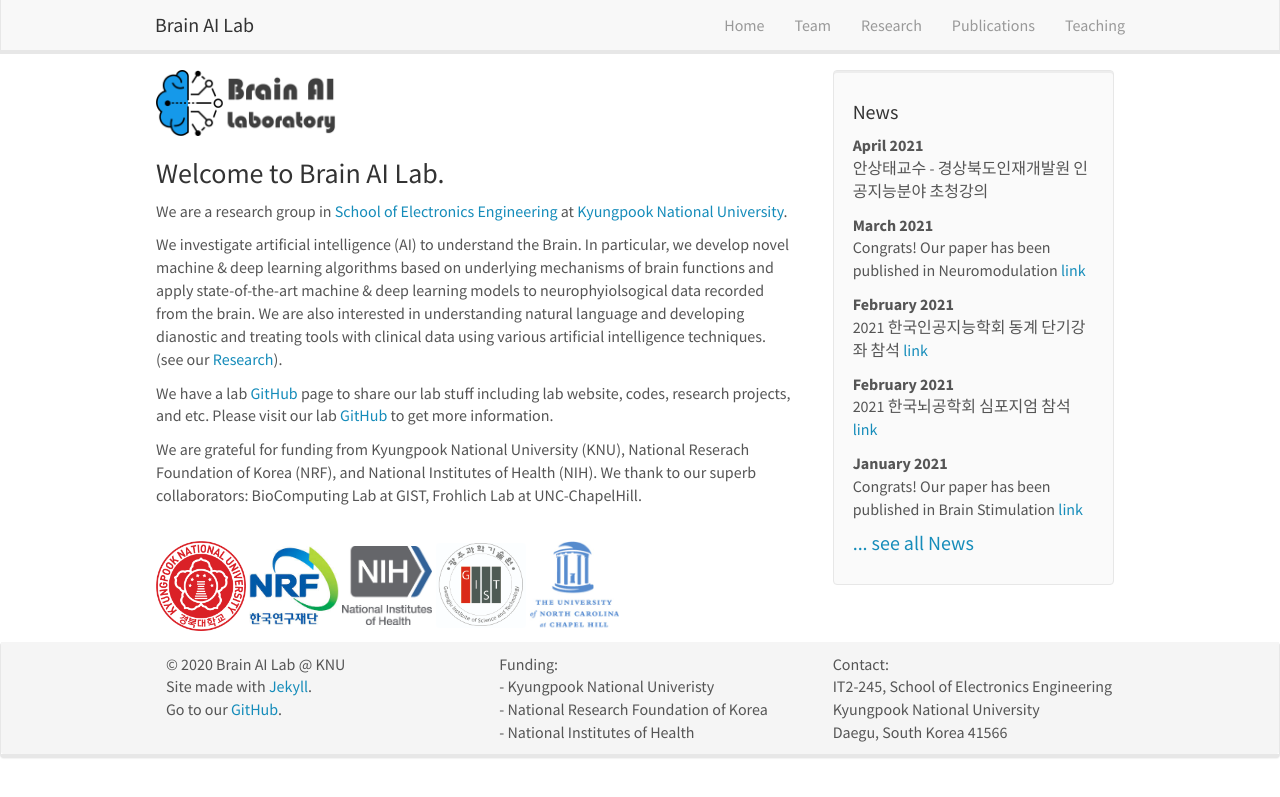
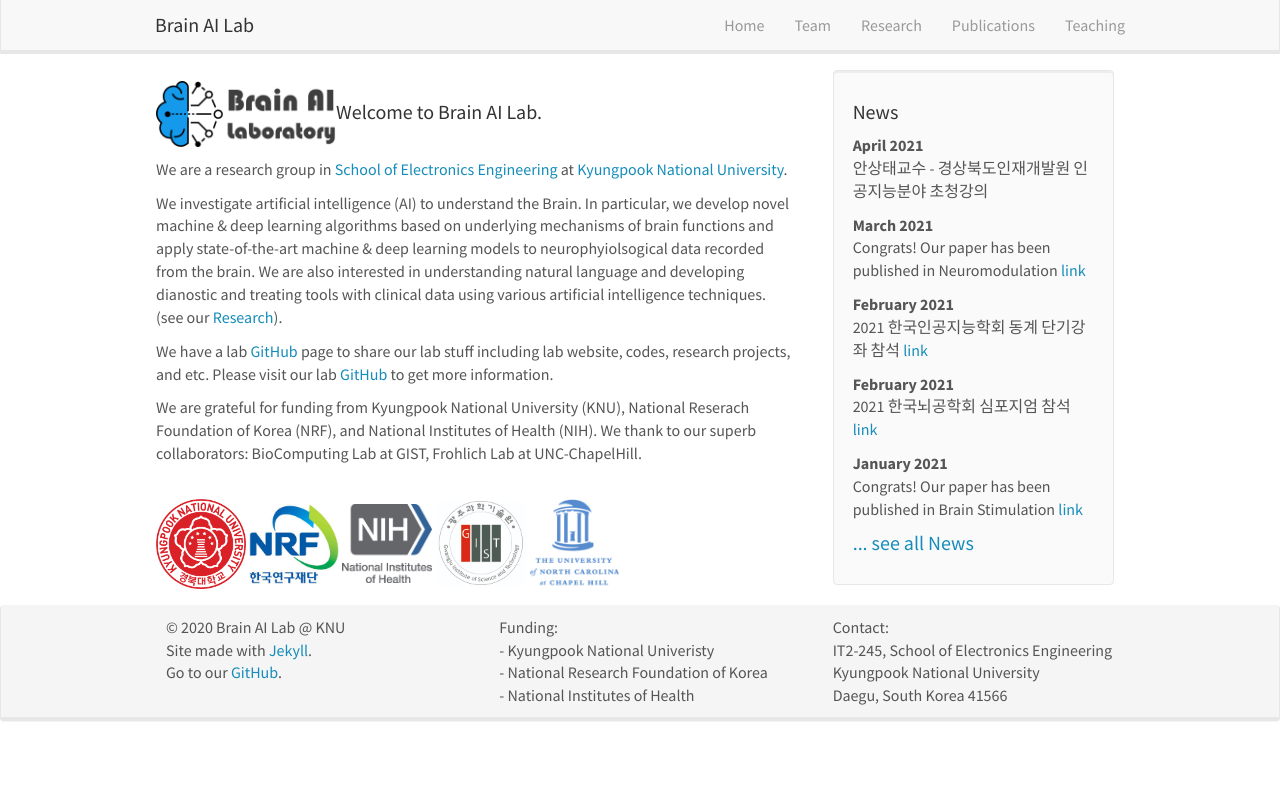
Before and after one commit to KNU-BrainAI/knu-brainai.github.io, a Jekyll site: the page built from _pages/home.md, in a window 1280 px wide. Shown: the top 797 px of the page. Built offline with Jekyll 4.4.1, drawn with Linux system fonts in a browser that asks for light colours; nearby versions of some CDN libraries.

Commit message:
Update homelay.html

```diff
--- a/_layouts/homelay.html
+++ b/_layouts/homelay.html
@@ -3,7 +3,7 @@ layout: default
 ---
 
 <div id="homeid" class="col-sm-8">
-  <img src="{{ site.url }}{{ site.baseurl }}/images/LabLogo_LabName_v3.png" class="center" style="width: 180px" alt="logo" / ><h3>Welcome to Brain AI Lab.</h3>
+  <h4><img src="{{ site.url }}{{ site.baseurl }}/images/LabLogo_LabName_v3.png" class="center" style="width: 180px" alt="logo" / >Welcome to Brain AI Lab.</h4>
 	{{ content }}
 </div>
 
```
